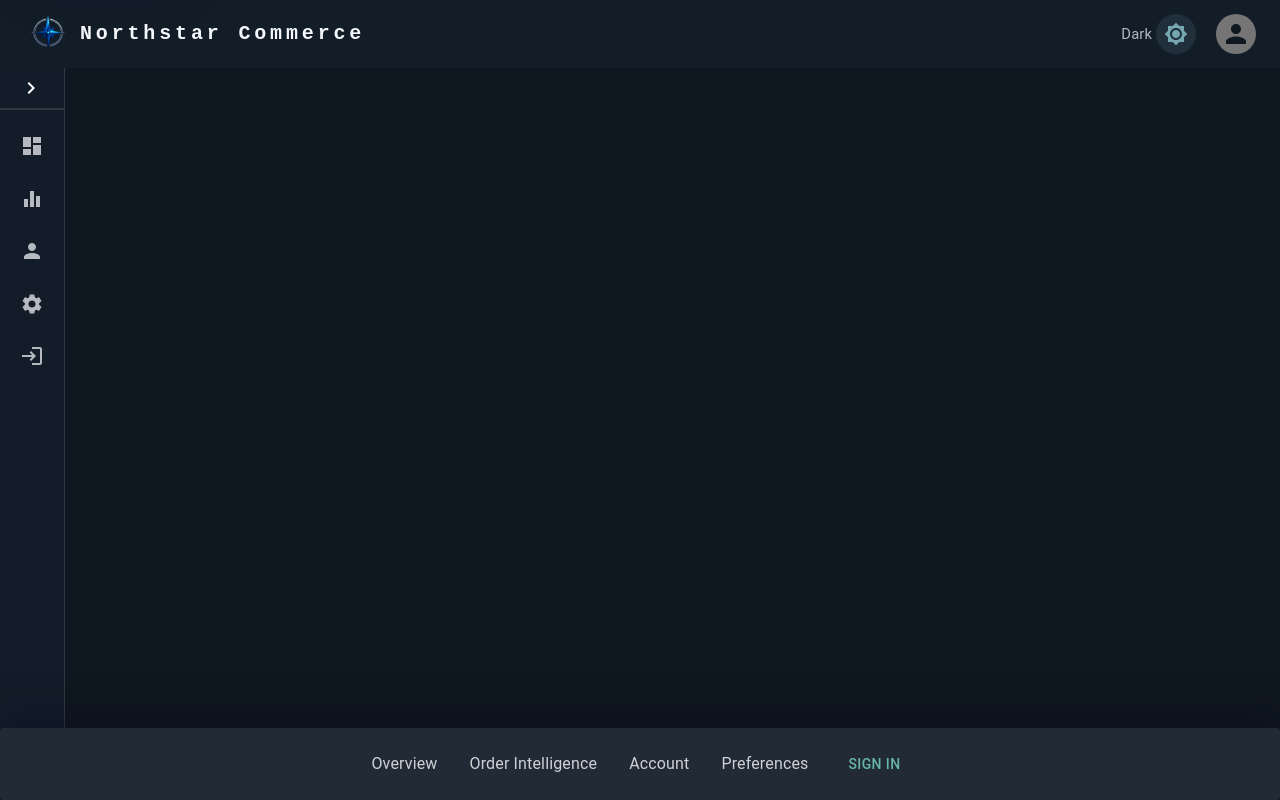
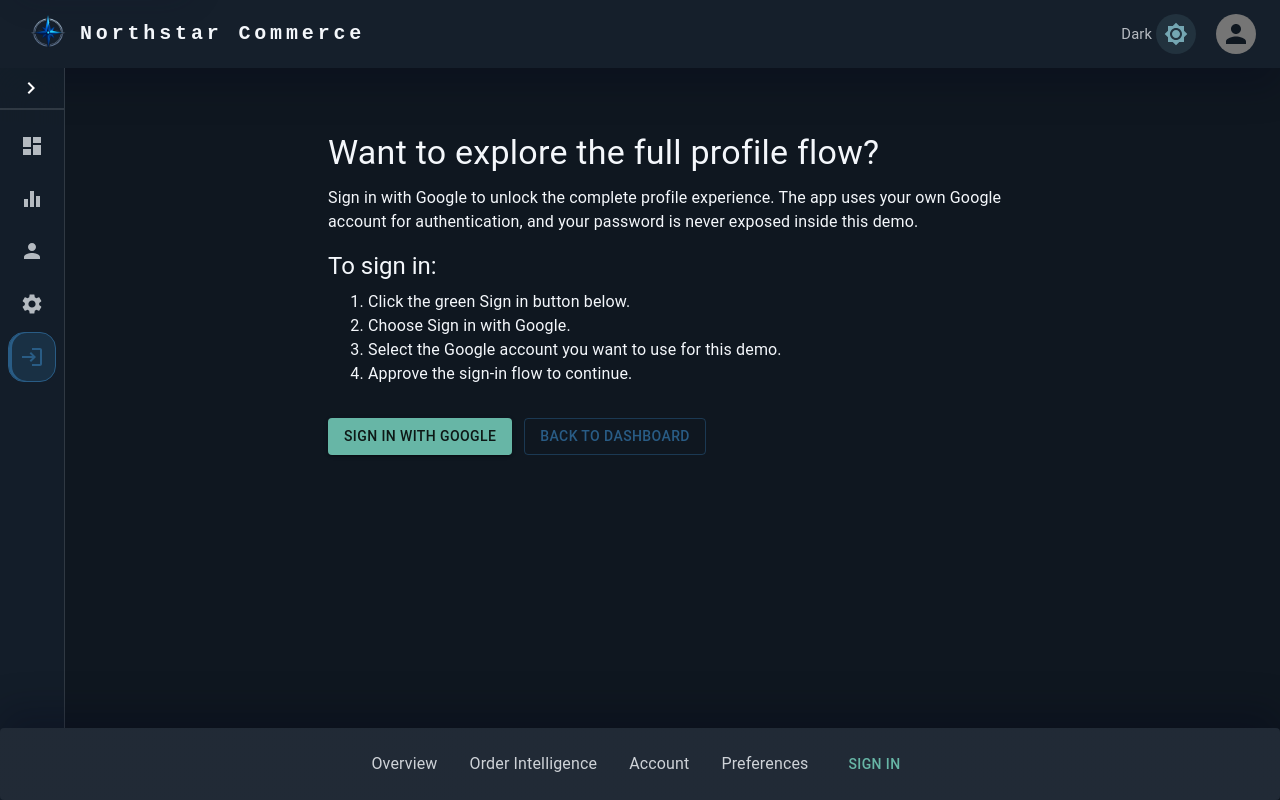
Before and after one commit to AleksandraCislowski/dashboard, a Next.js app: page /auth/signin in a window 1280 px wide. Built offline with nearby package versions, Linux system fonts and the light colour scheme; no server answers.

Commit message:
feat: enhance user experience with improved authentication flows, unsaved changes indication, and updated dashboard elements

```diff
--- a/src/components/Header.tsx
+++ b/src/components/Header.tsx
@@ -12,7 +12,7 @@ import Tooltip from '@mui/material/Tooltip';
 import MenuItem from '@mui/material/MenuItem';
 import ThemeToggleButton from './ThemeToggleButton';
 import Link from 'next/link';
-import { alpha, useTheme } from '@mui/material/styles';
+import { useTheme } from '@mui/material/styles';
 import layoutClasses from "@/styles/Layout.module.scss";
 
 export type HeaderProps = {
@@ -46,11 +46,12 @@ const Header = (props: HeaderProps) => {
       elevation={0}
       sx={{
         marginBottom: '32px',
-        backgroundColor:
+        backgroundColor: 'background.paper',
+        backdropFilter: 'blur(16px)',
+        boxShadow:
           theme.palette.mode === 'dark'
-            ? alpha(theme.palette.background.paper, 0.82)
-            : alpha(theme.palette.background.paper, 0.9),
-        backdropFilter: 'blur(16px)',
+            ? '0 18px 38px rgba(2, 6, 23, 0.24)'
+            : '0 18px 38px rgba(15, 23, 42, 0.08)',
       }}
     >
       <a className={layoutClasses.skipLink} href='#main-content'>
--- a/src/components/Login.tsx
+++ b/src/components/Login.tsx
@@ -1,6 +1,7 @@
 import React from "react";
 import { Box, Button, Typography } from "@mui/material";
 import { useSession, signIn, signOut } from "next-auth/react";
+import Link from "next/link";
 
 const Login: React.FC = () => {
   const { data: session } = useSession();
@@ -8,15 +9,29 @@ const Login: React.FC = () => {
   if (session) {
     return (
       <Box textAlign='center' mt={4}>
-        <Button variant='contained' color='error' onClick={() => signOut()}>
-          Sign out
-        </Button>
+        <Box display='flex' flexWrap='wrap' justifyContent='center' gap={1.5}>
+          <Button
+            variant='contained'
+            color='error'
+            onClick={() => signOut({ callbackUrl: "/dashboard" })}
+          >
+            Sign out
+          </Button>
+          <Button component={Link} href='/dashboard' variant='outlined'>
+            Back to dashboard
+          </Button>
+        </Box>
       </Box>
     );
   }
 
   return (
-    <Box py={4}>
+    <Box
+      py={4}
+      sx={{
+        maxWidth: 680,
+      }}
+    >
       <Typography variant='h4' gutterBottom>
         Want to explore the full profile flow?
       </Typography>
@@ -34,13 +49,16 @@ const Login: React.FC = () => {
         <li>Select the Google account you want to use for this demo.</li>
         <li>Approve the sign-in flow to continue.</li>
       </Typography>
-      <Box textAlign='left' mt={4}>
+      <Box display='flex' flexWrap='wrap' gap={1.5} mt={4}>
         <Button
           variant='contained'
           color='success'
-          onClick={() => signIn()}
+          onClick={() => signIn("google", { callbackUrl: "/dashboard/profile" })}
         >
-          Sign in
+          Sign in with Google
+        </Button>
+        <Button component={Link} href='/dashboard' variant='outlined'>
+          Back to dashboard
         </Button>
       </Box>
     </Box>
--- a/src/components/SideMenu.tsx
+++ b/src/components/SideMenu.tsx
@@ -77,7 +77,7 @@ const SideMenu = () => {
   const handleAuthAction = () => {
     setOpen(false);
     if (session) {
-      signOut();
+      signOut({ callbackUrl: "/dashboard" });
       return;
     }
 
@@ -92,6 +92,9 @@ const SideMenu = () => {
 
     return router.pathname.startsWith(href);
   };
+  const isAuthRouteActive =
+    router.pathname.startsWith("/auth/signin") ||
+    router.pathname.startsWith("/auth/signout");
 
   return (
     <Drawer
@@ -216,6 +219,7 @@ const SideMenu = () => {
         <ListItem disablePadding sx={{ display: "block" }}>
           <ListItemButton
             onClick={handleAuthAction}
+            aria-current={isAuthRouteActive ? "page" : undefined}
             sx={{
               minHeight: 48,
               justifyContent: open ? "initial" : "center",
@@ -223,13 +227,31 @@ const SideMenu = () => {
               mx: 1,
               my: 0.35,
               borderRadius: "16px",
-              color: theme.palette.text.secondary,
+              border: isAuthRouteActive
+                ? `1px solid ${theme.palette.primary.main}`
+                : "1px solid transparent",
+              backgroundColor: isAuthRouteActive
+                ? theme.palette.mode === "dark"
+                  ? "rgba(41, 92, 133, 0.3)"
+                  : "rgba(41, 92, 133, 0.12)"
+                : "transparent",
+              color: isAuthRouteActive
+                ? theme.palette.text.primary
+                : theme.palette.text.secondary,
               "&:hover": {
-                backgroundColor:
-                  theme.palette.mode === "dark"
+                backgroundColor: isAuthRouteActive
+                  ? theme.palette.mode === "dark"
+                    ? "rgba(41, 92, 133, 0.36)"
+                    : "rgba(41, 92, 133, 0.16)"
+                  : theme.palette.mode === "dark"
                     ? "rgba(255, 255, 255, 0.04)"
                     : "rgba(31, 42, 54, 0.04)",
               },
+              transition:
+                "background-color 180ms ease, border-color 180ms ease, color 180ms ease",
+              boxShadow: isAuthRouteActive
+                ? `inset 3px 0 0 ${theme.palette.primary.main}`
+                : "none",
             }}
           >
             <Tooltip title={session ? "Sign out" : "Sign in"}>
@@ -238,7 +260,9 @@ const SideMenu = () => {
                   minWidth: 0,
                   mr: open ? 3 : "auto",
                   justifyContent: "center",
-                  color: theme.palette.text.secondary,
+                  color: isAuthRouteActive
+                    ? theme.palette.primary.main
+                    : theme.palette.text.secondary,
                 }}
               >
                 {session ? <LogoutIcon /> : <LoginIcon />}
@@ -246,10 +270,12 @@ const SideMenu = () => {
             </Tooltip>
             <ListItemText
               sx={{
-                color: theme.palette.text.secondary,
+                color: isAuthRouteActive
+                  ? theme.palette.text.primary
+                  : theme.palette.text.secondary,
                 opacity: open ? 1 : 0,
                 "& .MuiTypography-root": {
-                  fontWeight: 500,
+                  fontWeight: isAuthRouteActive ? 700 : 500,
                 },
               }}
             >
--- a/src/pages/_app.tsx
+++ b/src/pages/_app.tsx
@@ -1,5 +1,6 @@
 import { CssBaseline, ThemeProvider, createTheme } from "@mui/material";
 import { SessionProvider } from "next-auth/react";
+import Head from "next/head";
 import darkTheme from "@/styles/theme/darkTheme";
 import lightTheme from "@/styles/theme/lightTheme";
 import React from "react";
@@ -31,6 +32,14 @@ const App = ({ Component, pageProps: { session, ...pageProps } }: AppProps) => {
 
   return (
     <ColorModeContext.Provider value={colorMode}>
+      <Head>
+        <title>Northstar Commerce | E-commerce Operations Dashboard</title>
+        <meta
+          name='description'
+          content='Northstar Commerce is an e-commerce operations dashboard for monitoring revenue, channels, customer health, and order risk from one workspace.'
+        />
+        <meta name='theme-color' content='#17324a' />
+      </Head>
       <ThemeProvider
         theme={mode === "dark" ? darkThemeChosen : lightThemeChosen}
       >
--- a/src/pages/api/auth/[...nextauth].ts
+++ b/src/pages/api/auth/[...nextauth].ts
@@ -2,6 +2,10 @@ import NextAuth, { NextAuthOptions } from "next-auth";
 import GoogleProvider from "next-auth/providers/google";
 
 export const authOptions: NextAuthOptions = {
+  pages: {
+    signIn: "/auth/signin",
+    signOut: "/auth/signout",
+  },
   providers: [
     GoogleProvider({
       clientId: process.env.GOOGLE_ID as string,
--- a/src/pages/auth/signin/index.tsx
+++ b/src/pages/auth/signin/index.tsx
@@ -2,6 +2,7 @@ import React from "react";
 import { useSession } from "next-auth/react";
 import Box from "@mui/material/Box";
 import Profile from "@/pages/dashboard/profile/index";
+import Login from "@/components/Login";
 
 const SignIn = () => {
   const { data: session } = useSession();
@@ -15,7 +16,7 @@ const SignIn = () => {
         alignItems: "center",
       }}
     >
-      {session && <Profile />}
+      {session ? <Profile /> : <Login />}
     </Box>
   );
 };
```
Also changed, not shown: src/components/settings/ToggleSwitch.tsx (+9 -1 lines), src/pages/auth/signout/index.tsx (+31 -1 lines), src/pages/dashboard/settings/index.tsx (+30 -3 lines), 1 other file (tests, documents, lock files or other folders).
